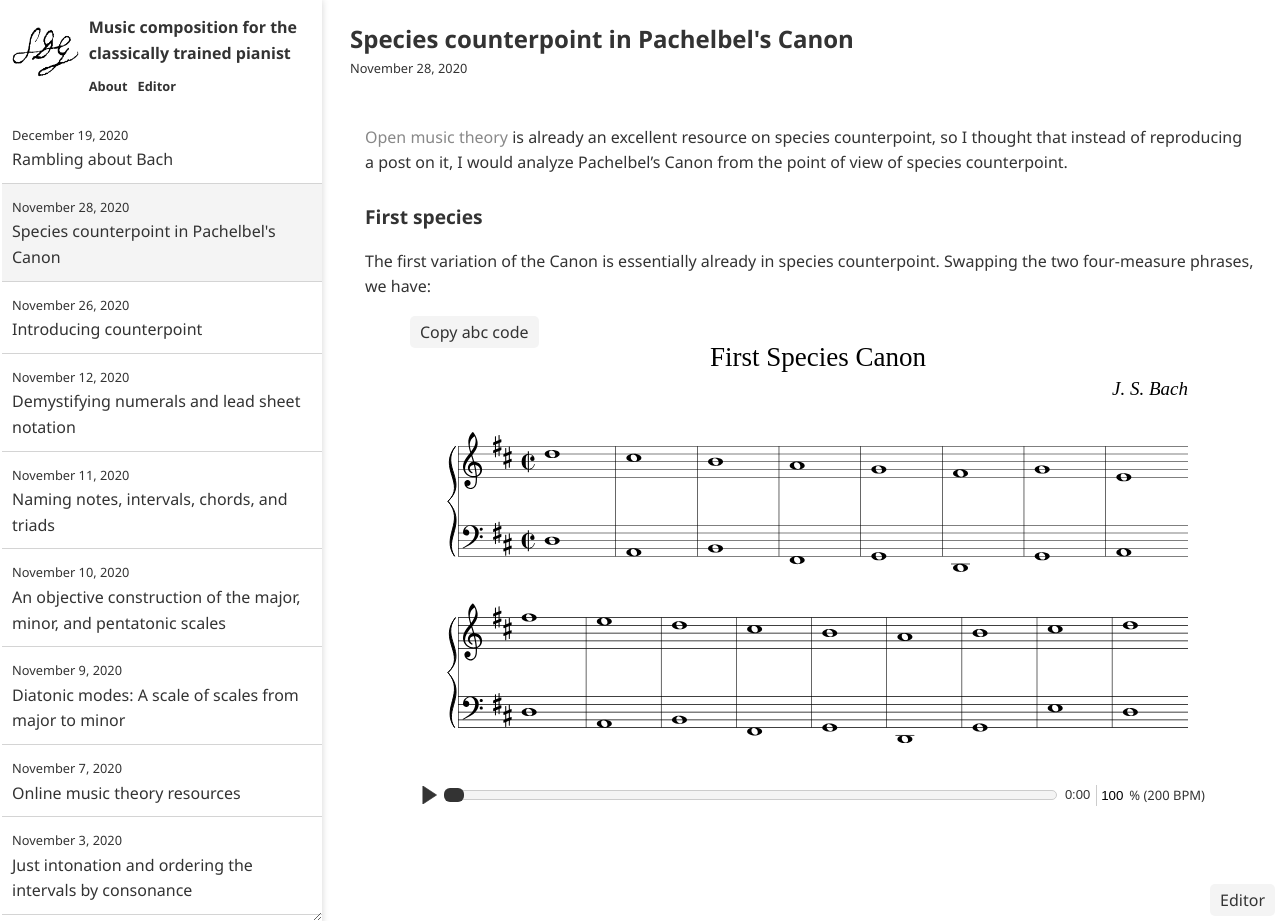
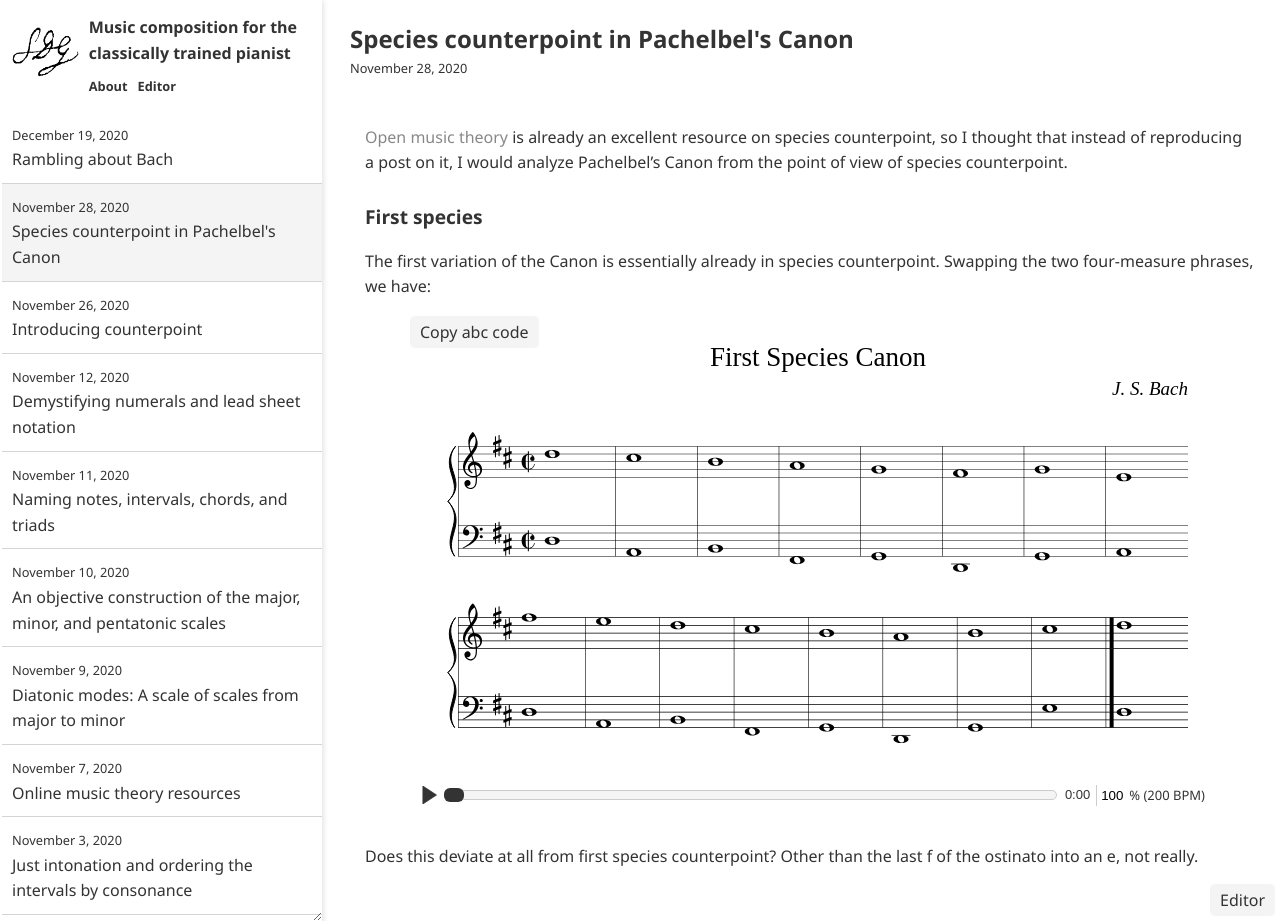
Before and after one commit to ansyblenetwork/sdg, a Jekyll site: the page built from _posts/2020-11-28-species-counterpoint-in.md, in a window 1280 px wide and 921 px high. Built offline with Jekyll 4.4.1, drawn with Linux system fonts in a browser that asks for light colours.

Commit message:
Update 2020-11-28-species-counterpoint-in.md

```diff
--- a/_posts/2020-11-28-species-counterpoint-in.md
+++ b/_posts/2020-11-28-species-counterpoint-in.md
@@ -27,10 +27,12 @@ V:L1 clef=bass
 [V:L1] x8      |x8      |x8       |x8          |x8           |x8                    | x8 |
 [V:L2] d,,8    |a,,,8   |b,,,8    |f,,,8       |g,,,8       |d,,,8       |g,,,8   |a,,,8 |
 %
-[V:R1] x8      |x8      |x8          |x8          |x8           |x8                    | x8 | x8 |
-[V:R2] f8      |e8      |d8          |c8          |b,8           |a,8         | b,8 |    c8 | d8
-[V:L1] x8      |x8      |x8          |x8          |x8           |x8                    | x8 | x8 |
-[V:L2] d,,8      |a,,,8      |b,,,8    |f,,,8       |g,,,8       |d,,,8       |g,,,8   |e,,8 |d,,8 |
+[V:R1] x8      |x8      |x8          |x8          |x8           |x8                    | x8 | x8 |]
+[V:R2] f8      |e8      |d8          |c8          |b,8           |a,8         | b,8 |    c8 | d8 |]
+[V:L1] x8      |x8      |x8          |x8          |x8           |x8                    | x8 | x8 |]
+[V:L2] d,,8      |a,,,8      |b,,,8    |f,,,8       |g,,,8       |d,,,8       |g,,,8   |e,,8 |d,,8 |]
 %
 `, 73);
 </script>
+
+Does this deviate at all from first species counterpoint? Other than the last f of the ostinato into an e, not really.
```
